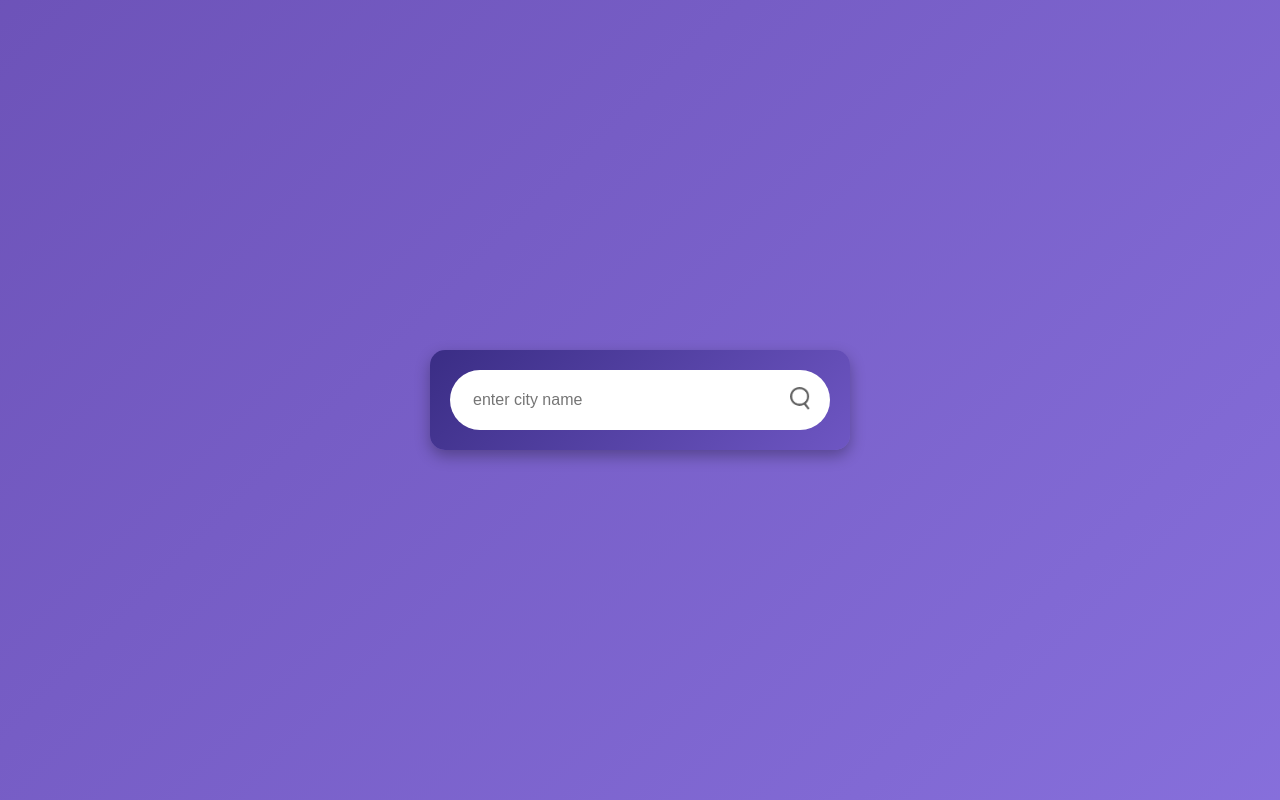
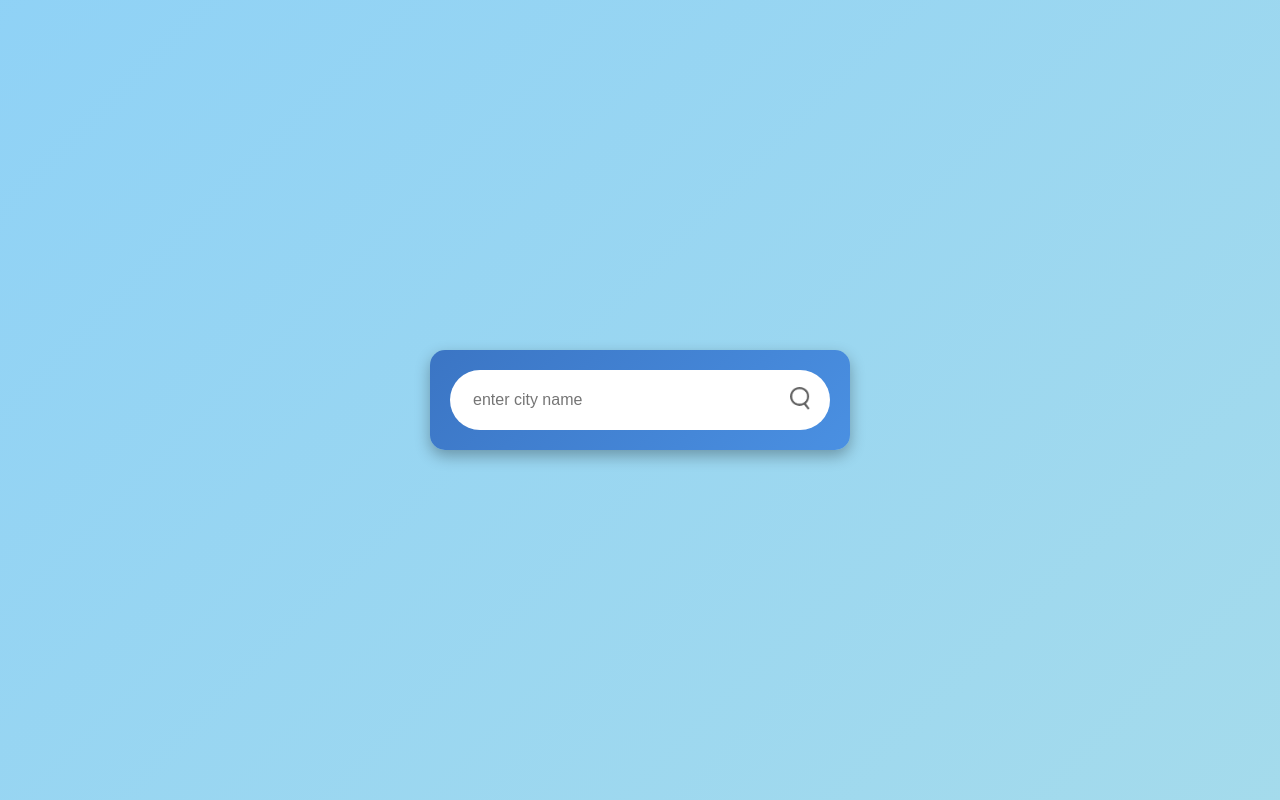
Before and after one commit to HardikMathur11/Weather-App, a plain HTML site: page index.html in a window 1280 px wide. Drawn offline with Linux system fonts and the light colour scheme.

Commit message:
weather.css

```diff
--- a/weather.css
+++ b/weather.css
@@ -6,8 +6,8 @@
 }
 
 body {
-    background: linear-gradient(135deg, #2c2b6e, #6247aa, #957fef); /* Purple-Blue Gradient */
-    color: #fff;
+    background: linear-gradient(135deg, #4A90E2, #87CEFA, #B0E0E6);
+    color: #ffffff;
     display: flex;
     justify-content: center;
     align-items: center;
@@ -26,7 +26,7 @@ body {
 .card {
     width: 100%;
     max-width: 420px;
-    background: linear-gradient(135deg, #3a2d85, #6e56c3);
+    background: linear-gradient(135deg, #3B75C4, #4A90E2);
     border-radius: 15px;
     padding: 20px;
     text-align: center;
@@ -34,6 +34,13 @@ body {
     margin: 10px;
     transition: transform 0.2s ease-in-out, box-shadow 0.2s ease-in-out;
 }
+
+.card:hover {
+    transform: translateY(-5px);
+    box-shadow: 0px 10px 20px rgba(0, 0, 0, 0.5);
+}
+
+
 
 .card:hover {
     transform: translateY(-5px);
```
